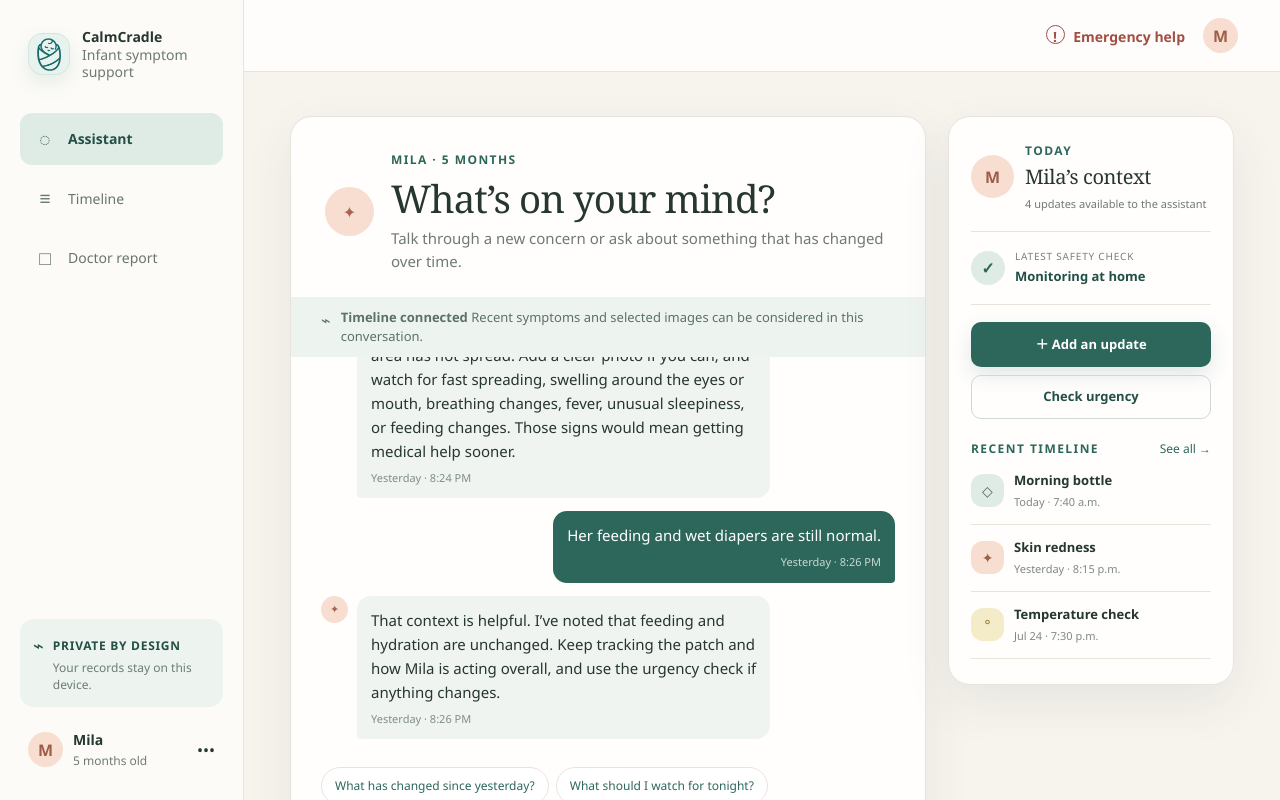
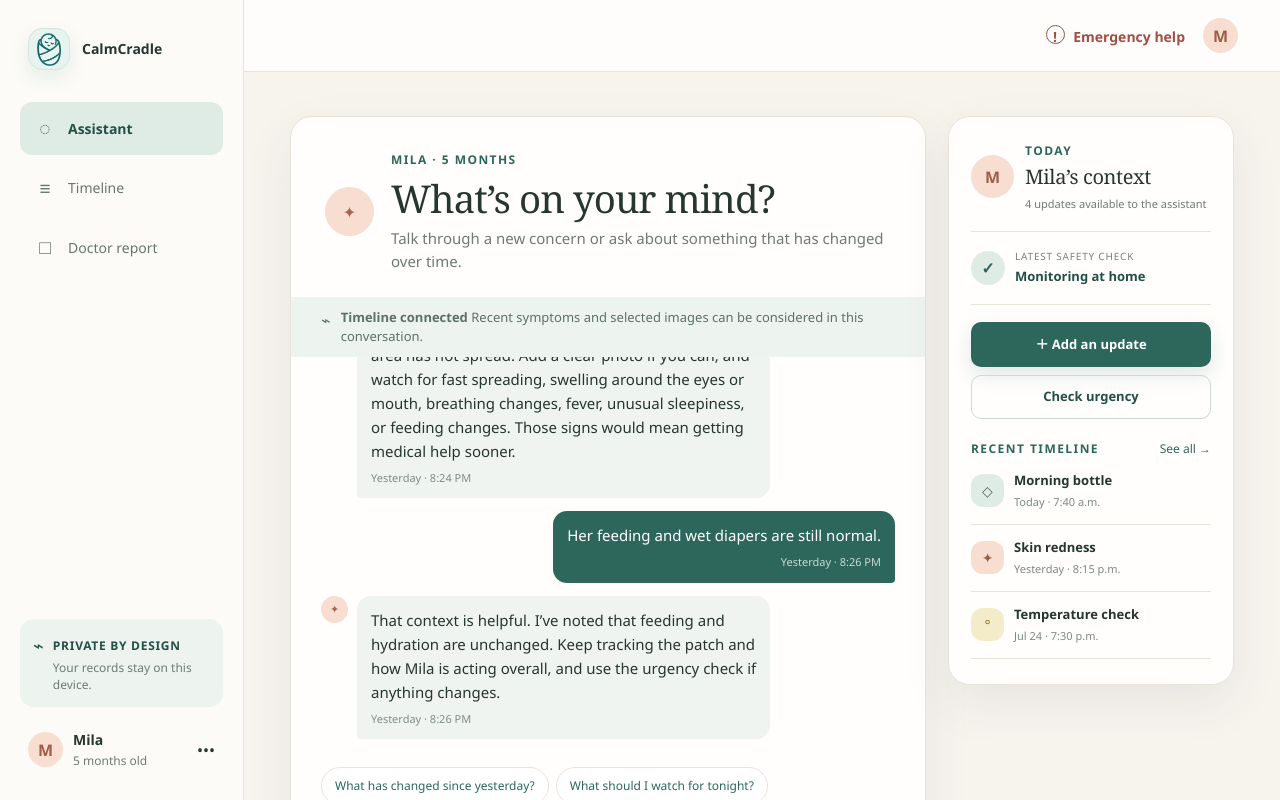
Before and after one commit to RiddhRam/Calm-Cradle, a Next.js app: page / in a window 1280 px wide. Shown: the top 800 px of the page. Built offline with nearby package versions, Linux system fonts and the light colour scheme.

Commit message:
Remove logo subtitle

```diff
--- a/app/page.tsx
+++ b/app/page.tsx
@@ -460,7 +460,6 @@ export default function Home() {
           <BrandMark />
           <div>
             <strong>CalmCradle</strong>
-            <span>Infant symptom support</span>
           </div>
         </div>
         <nav aria-label="Primary navigation">
```
